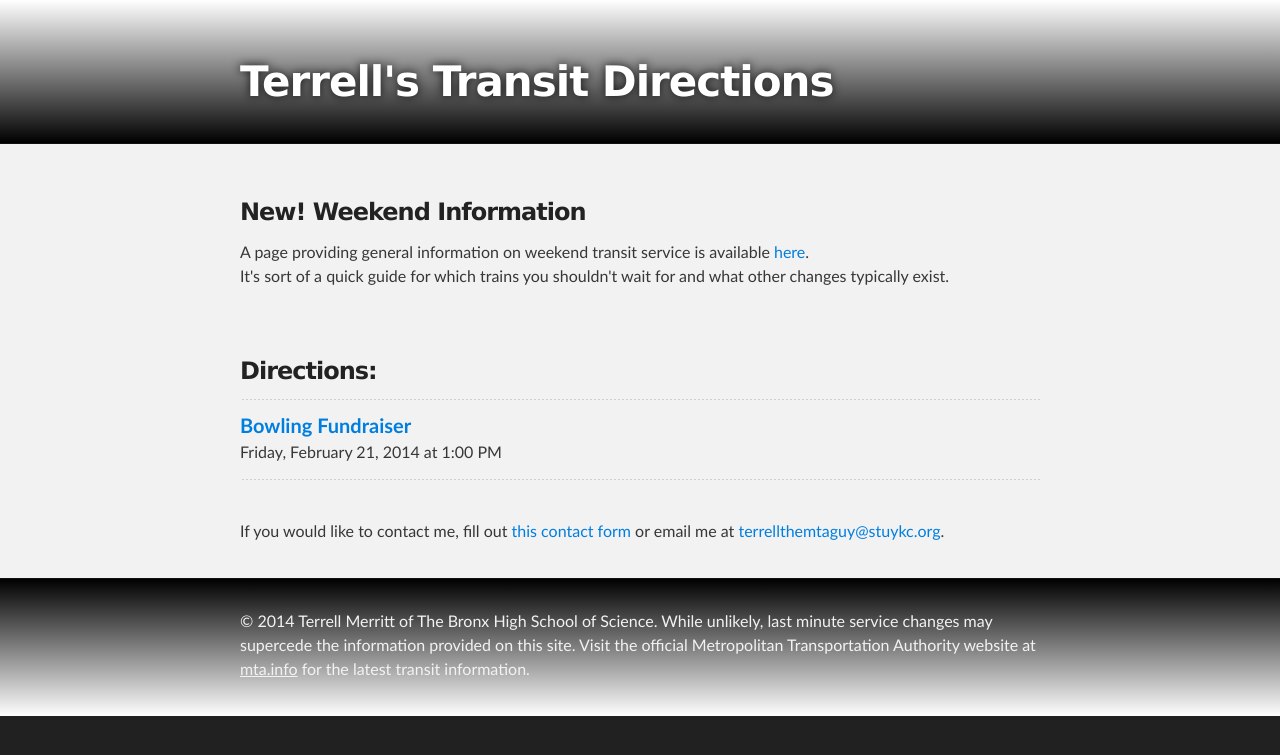
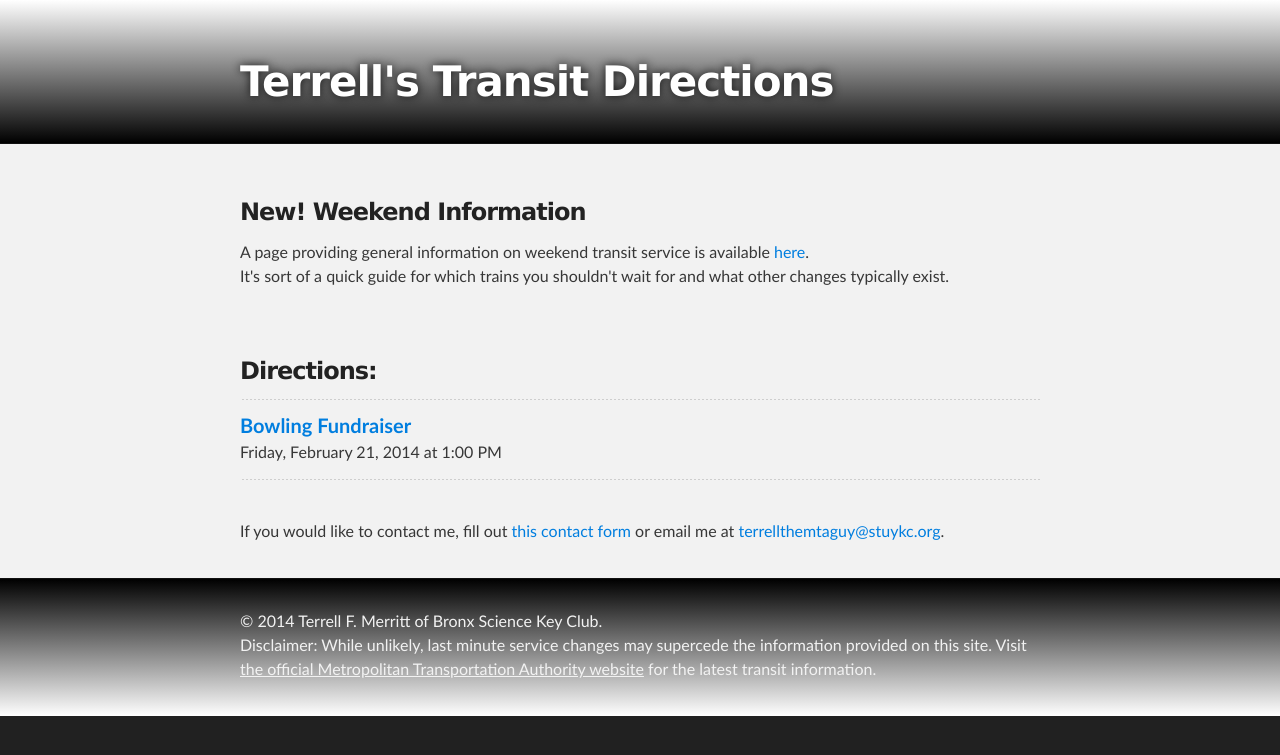
Before and after one commit to terrellthemtaguy/terrellthemtaguy.github.io, a Jekyll site: the page built from index.html, in a window 1280 px wide. Shown: the top 755 px of the page. Built offline with Jekyll 4.4.1, drawn with Linux system fonts in a browser that asks for light colours.

Commit message:
Update footer.

```diff
--- a/_includes/footer.html
+++ b/_includes/footer.html
@@ -1,5 +1,6 @@
 <div id="footer_wrap" class="outer">
   <footer class="inner">
-    <p>&copy; 2014 Terrell Merritt of The Bronx High School of Science. While unlikely, last minute service changes may supercede the information provided on this site. Visit the official Metropolitan Transportation Authority website at <a href="http://www.mta.info">mta.info</a> for the latest transit information.</p>
+    <p>&copy; 2014 Terrell F. Merritt of Bronx Science Key Club.<br>
+    Disclaimer: While unlikely, last minute service changes may supercede the information provided on this site. Visit <a href="http://www.mta.info">the official Metropolitan Transportation Authority website</a> for the latest transit information.</p>
   </footer>
 </div>
```
